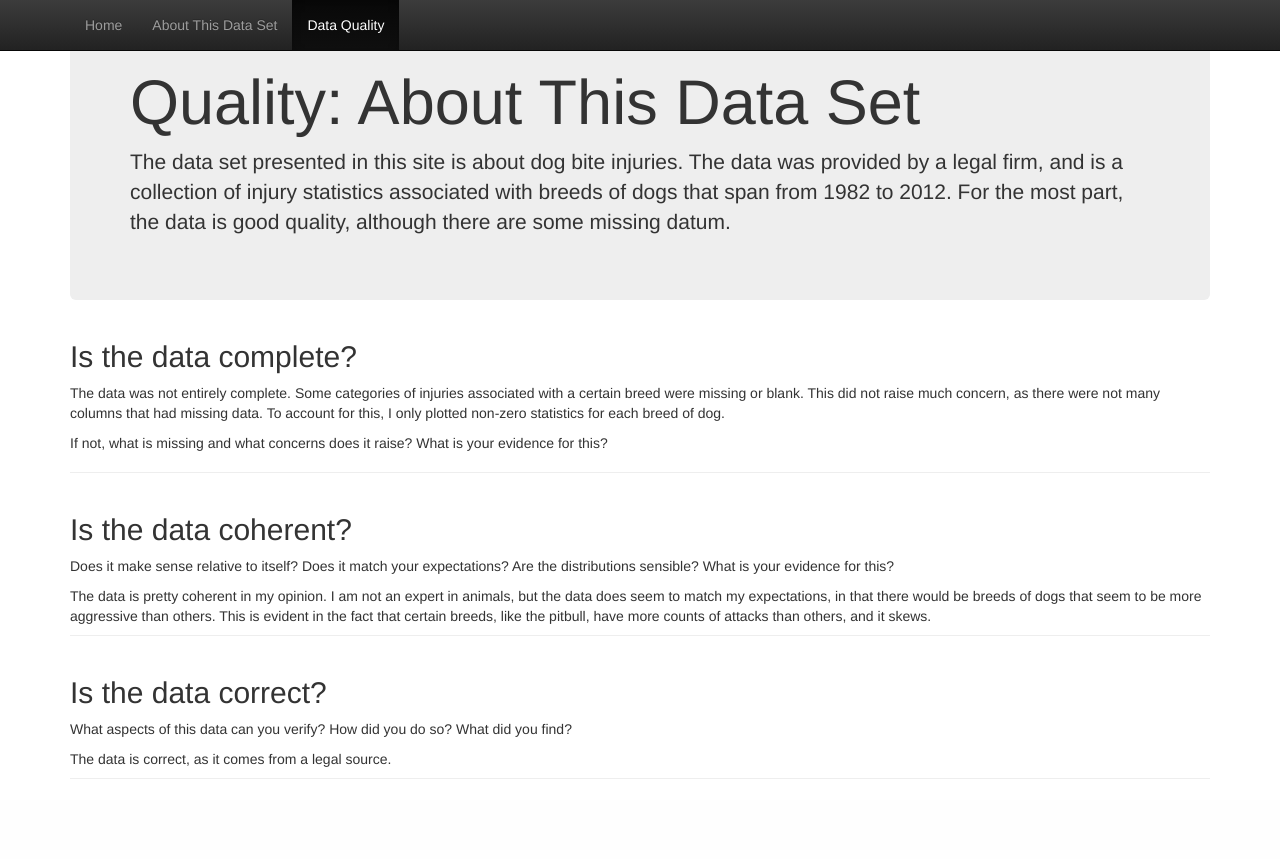
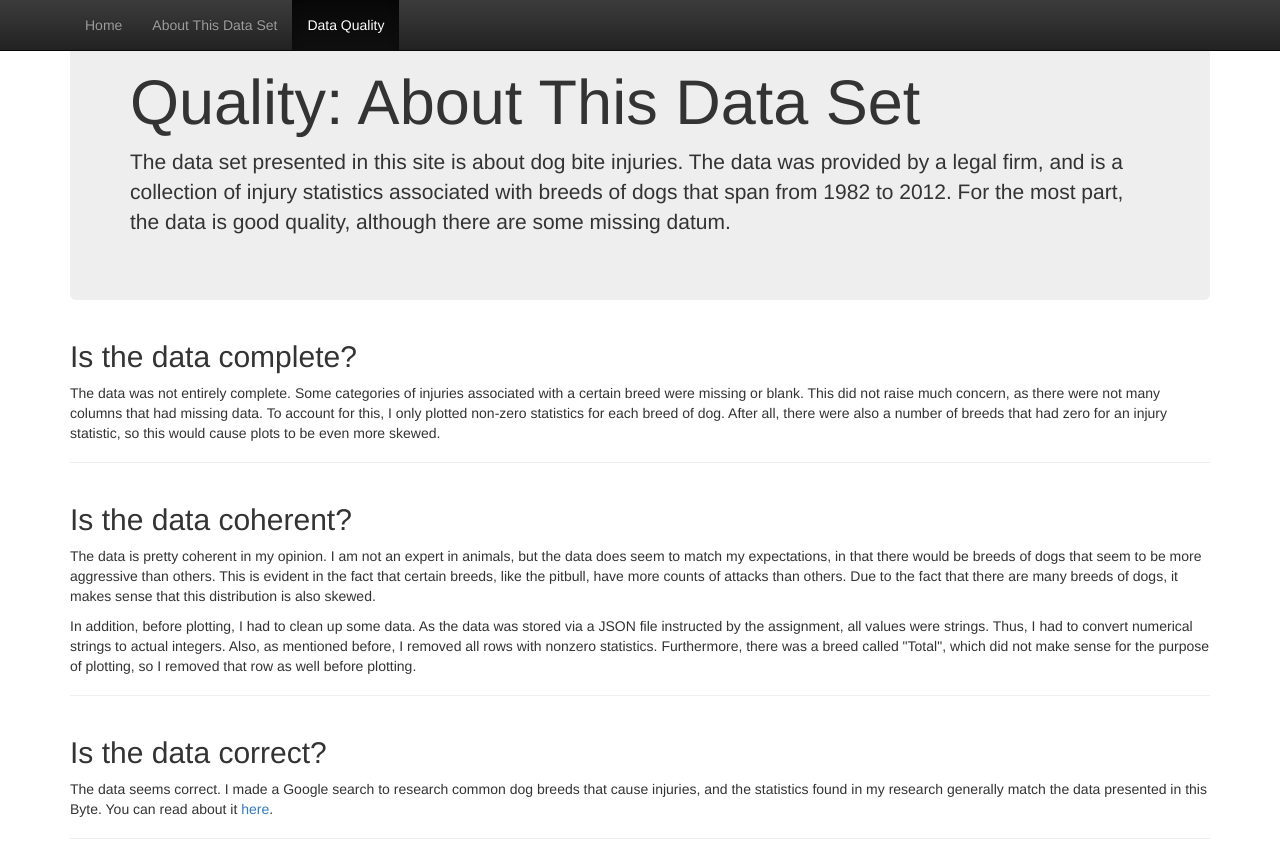
Before and after one commit to imsteev/tacotuesday-byte3, a Flask app: page /quality in a window 1280 px wide. Before the commit the page ends 779 px from the top, so only its background shows below. Run offline with Flask 2, Linux system fonts and the light colour scheme; parts of the project's set-up code (start-up, migrations or seed data) failed here and were passed over; some libraries are stand-ins or nearby versions.

Commit message:
finish descriptions

```diff
--- a/templates/index.html
+++ b/templates/index.html
@@ -47,11 +47,14 @@
       <div class="jumbotron">
 	<h1>Interactive Data Science Project Exploratory Analysis Byte Example</h1>
         <p>This is the Exploratory Analysis Byte of the Interactive Data Science class.</p>
+        <p>By Stephen Chung</p>
       </div>
 
       <div class="page-header">
+		<h1>Dog Bite Injury Table</h1>
+		<h4>A collection of data in the U.S and Canada from 1982 to 2012.</h4>
+      </div> <!-- /page-header -->
 
-      </div> <!-- /page-header -->
 
 
     <div class="button-toolbar" role="toolbar" id="headers" name="headers">
--- a/templates/quality.html
+++ b/templates/quality.html
@@ -54,29 +54,33 @@
 
 
       <div class="page-header">
-	<h2>Is the data complete?</h2>
+      <h2>Is the data complete?</h2>
 	<p> The data was not entirely complete. Some categories of injuries associated with a certain breed were missing or blank. This did not raise
-	much concern, as there were not many columns that had missing data. To account for this, I only plotted non-zero statistics for each breed of dog.
+	much concern, as there were not many columns that had missing data. To account for this, I only plotted non-zero statistics for each breed of dog. After all,
+	there were also a number of breeds that had zero for an injury statistic, so this would cause plots to be even more skewed.
 	</p>
-	<p>If not, what is missing and what concerns does it raise?
-	What is your evidence for this?</p>
       </div>
 
       <div class="page-header">
 	<h2>Is the data coherent?</h2>
-	<p>Does it make sense relative to itself? Does it match your
-	expectations? Are the distributions sensible? What is your
-	evidence for this?</p>
+		<p>
 		The data is pretty coherent in my opinion. I am not an expert in animals, but the data does seem to match my expectations, in that there
 		would be breeds of dogs that seem to be more aggressive than others. This is evident in the fact that certain breeds, like the pitbull, have
-		more counts of attacks than others, and it skews.
+		more counts of attacks than others. Due to the fact that there are many breeds of dogs, it makes sense that this distribution is also skewed.
+		</p>
+		<p>In addition, before plotting, I had to clean up some data. As the data was stored via a JSON file instructed by
+		the assignment, all values were strings. Thus, I had to convert numerical strings to actual integers. Also, as mentioned before, I removed all rows with nonzero statistics.
+		Furthermore, there was a breed called "Total", which did not make sense for the purpose of plotting, so I removed that row as well before plotting.
+		</p>
       </div>
 
       <div class="page-header">
-	<h2>Is the data correct?</h2>
-	<p>What aspects of this data can you verify? How did you do so? What did
-	you find?</p>
-		The data is correct, as it comes from a legal source.
+		<h2>Is the data correct?</h2>
+		<p>
+		The data seems correct. I made a Google search to research common dog breeds that cause injuries, and the statistics found in my research generally match the data presented in this Byte.
+		You can read about it <a href="https://chicagoinjurycenter.com/common-breeds">here</a>.
+		</p>
+
       </div>
 
     </div> <!-- /container -->
```
Also changed, not shown: templates/about.html (+10 -5 lines).
